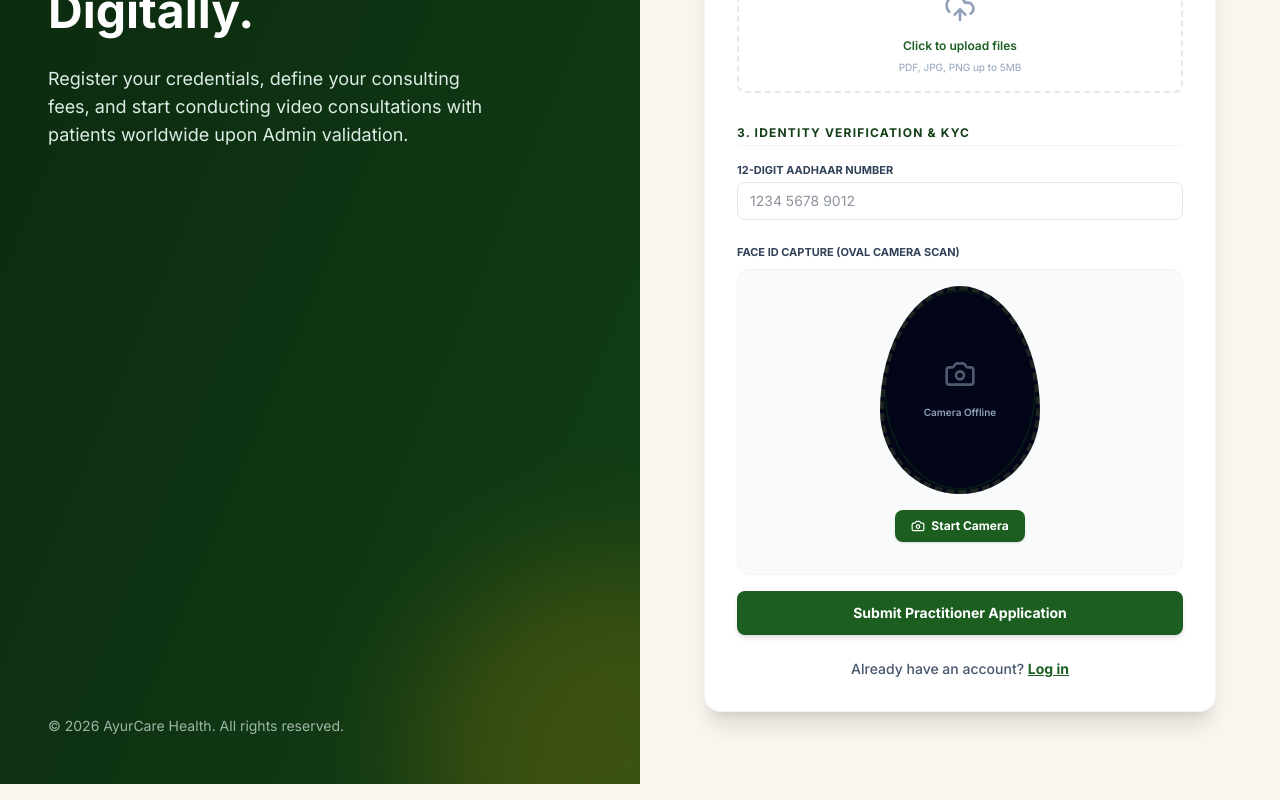
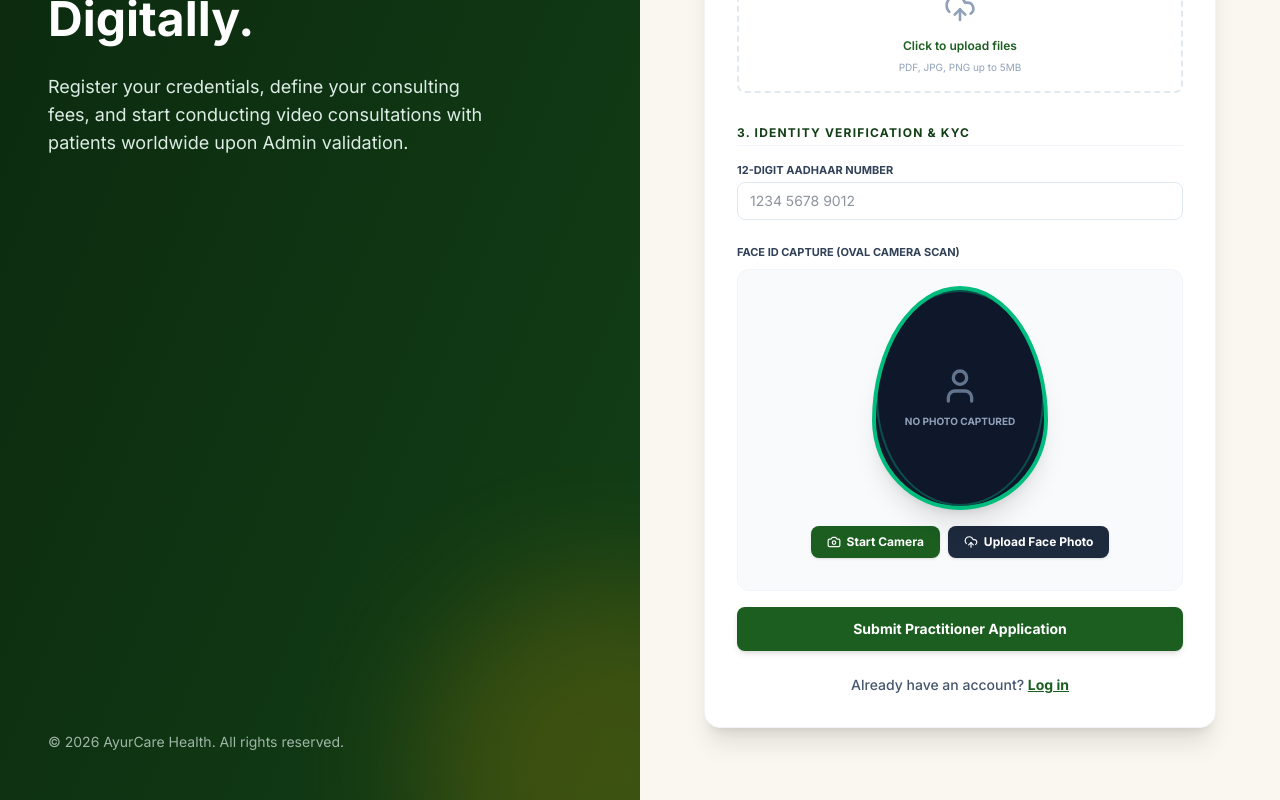
Before and after one commit to Manashbs/Ayurcare, a Next.js app: page /doctor/signup in a window 1280 px wide. Shown: the part 769-1569 px from the top of the page. Built offline with nearby package versions, Linux system fonts and the light colour scheme; no server answers.

Commit message:
fix: face photo capture canvas scaling and upload face photo option for doctor signup

```diff
--- a/src/app/doctor/signup/page.tsx
+++ b/src/app/doctor/signup/page.tsx
@@ -3,7 +3,7 @@
 import React, { useState, useEffect, useRef } from 'react';
 import Link from 'next/link';
 import { useRouter } from 'next/navigation';
-import { Loader2, Stethoscope, AlertCircle, UploadCloud, Camera, Check } from 'lucide-react';
+import { Loader2, Stethoscope, AlertCircle, UploadCloud, Camera, Check, User } from 'lucide-react';
 
 export default function DoctorSignup() {
   const router = useRouter();
@@ -76,13 +76,22 @@ export default function DoctorSignup() {
     if (videoRef.current && canvasRef.current) {
       const video = videoRef.current;
       const canvas = canvasRef.current;
+
+      const width = video.videoWidth || 400;
+      const height = video.videoHeight || 400;
+
+      canvas.width = width;
+      canvas.height = height;
+
       const context = canvas.getContext('2d');
       if (context) {
-        canvas.width = 300;
-        canvas.height = 300;
-        context.drawImage(video, 0, 0, 300, 300);
-        const base64 = canvas.toDataURL('image/jpeg', 0.85);
+        context.translate(width, 0);
+        context.scale(-1, 1);
+        context.drawImage(video, 0, 0, width, height);
+        const base64 = canvas.toDataURL('image/jpeg', 0.9);
+        if (base64 && base64.length > 500) {
           setCapturedImage(base64);
+        }
         stopCamera();
       }
     }
@@ -471,36 +480,60 @@ export default function DoctorSignup() {
               <label className="block text-[11px] font-bold text-slate-700 uppercase mb-2">Face ID Capture (Oval Camera Scan)</label>
 
               <div className="flex flex-col items-center space-y-4 bg-slate-50 border border-slate-100 rounded-xl p-4">
-                <div className="relative w-40 h-52 bg-slate-950 rounded-[50%_/_60%_60%_40%_40%] overflow-hidden border-4 border-dashed border-primary-500 shadow-inner flex items-center justify-center">
+                <div className="relative w-44 h-56 bg-slate-900 rounded-[50%_/_60%_60%_40%_40%] overflow-hidden border-4 border-emerald-500 shadow-xl flex items-center justify-center">
                   {capturedImage ? (
                     <img src={capturedImage} alt="Captured Face ID" className="w-full h-full object-cover animate-fadeIn" />
                   ) : cameraActive ? (
-                    <video ref={videoRef} autoPlay playsInline className="w-full h-full object-cover transform -scale-x-100" />
+                    <video ref={videoRef} autoPlay playsInline muted className="w-full h-full object-cover transform -scale-x-100" />
                   ) : (
                     <div className="text-center p-4 text-slate-400">
-                      <Camera className="w-8 h-8 mx-auto mb-2 opacity-55" />
-                      <span className="text-[10px] font-semibold">Camera Offline</span>
+                      <User className="w-10 h-10 mx-auto mb-2 text-slate-500" />
+                      <span className="text-[10px] font-bold text-slate-400 block uppercase">No Photo Captured</span>
                     </div>
                   )}
-                  <div className="absolute inset-0 border-2 border-primary-600/20 rounded-[50%] pointer-events-none"></div>
+                  <div className="absolute inset-0 border-2 border-emerald-400/30 rounded-[50%] pointer-events-none"></div>
                 </div>
 
-                <div className="flex space-x-2">
+                <div className="flex flex-wrap items-center justify-center gap-2">
                   {!cameraActive ? (
+                    <>
                       <button
                         type="button"
                         onClick={capturedImage ? retakePhoto : startCamera}
-                      className="px-4 py-2 bg-primary-600 hover:bg-primary-750 text-white rounded-lg text-xs font-bold transition flex items-center shadow-sm"
+                        className="px-4 py-2 bg-primary-600 hover:bg-primary-750 text-white rounded-lg text-xs font-bold transition flex items-center shadow-sm cursor-pointer"
                       >
                         <Camera className="w-3.5 h-3.5 mr-1.5" />
                         {capturedImage ? 'Retake Photo' : 'Start Camera'}
                       </button>
+
+                      <label className="px-4 py-2 bg-slate-800 hover:bg-slate-700 text-white rounded-lg text-xs font-bold transition flex items-center shadow-sm cursor-pointer">
+                        <UploadCloud className="w-3.5 h-3.5 mr-1.5 text-gold-400" />
+                        <span>Upload Face Photo</span>
+                        <input
+                          type="file"
+                          accept="image/*"
+                          onChange={(e) => {
+                            const file = e.target.files?.[0];
+                            if (file) {
+                              const reader = new FileReader();
+                              reader.onload = (event) => {
+                                if (event.target?.result) {
+                                  setCapturedImage(event.target.result as string);
+                                }
+                              };
+                              reader.readAsDataURL(file);
+                            }
+                          }}
+                          className="hidden"
+                        />
+                      </label>
+                    </>
                   ) : (
                     <>
                       <button
                         type="button"
                         onClick={capturePhoto}
-                        className="px-4 py-2 bg-emerald-600 hover:bg-emerald-700 text-white rounded-lg text-xs font-bold transition shadow-sm flex items-center"
+                        className="px-4 py-2 bg-emerald-600 hover:bg-emerald-700 text-white rounded-lg text-xs font-bold transition shadow-sm flex items-center cursor-pointer"
                       >
                         <Check className="w-3.5 h-3.5 mr-1.5" />
                         Capture Face
@@ -508,7 +541,7 @@ export default function DoctorSignup() {
                       <button
                         type="button"
                         onClick={stopCamera}
-                        className="px-4 py-2 bg-rose-600 hover:bg-rose-750 text-white rounded-lg text-xs font-bold transition shadow-sm"
+                        className="px-4 py-2 bg-rose-600 hover:bg-rose-750 text-white rounded-lg text-xs font-bold transition shadow-sm cursor-pointer"
                       >
                         Cancel
                       </button>
```
Lines whose indentation alone changed are shown as unchanged.
